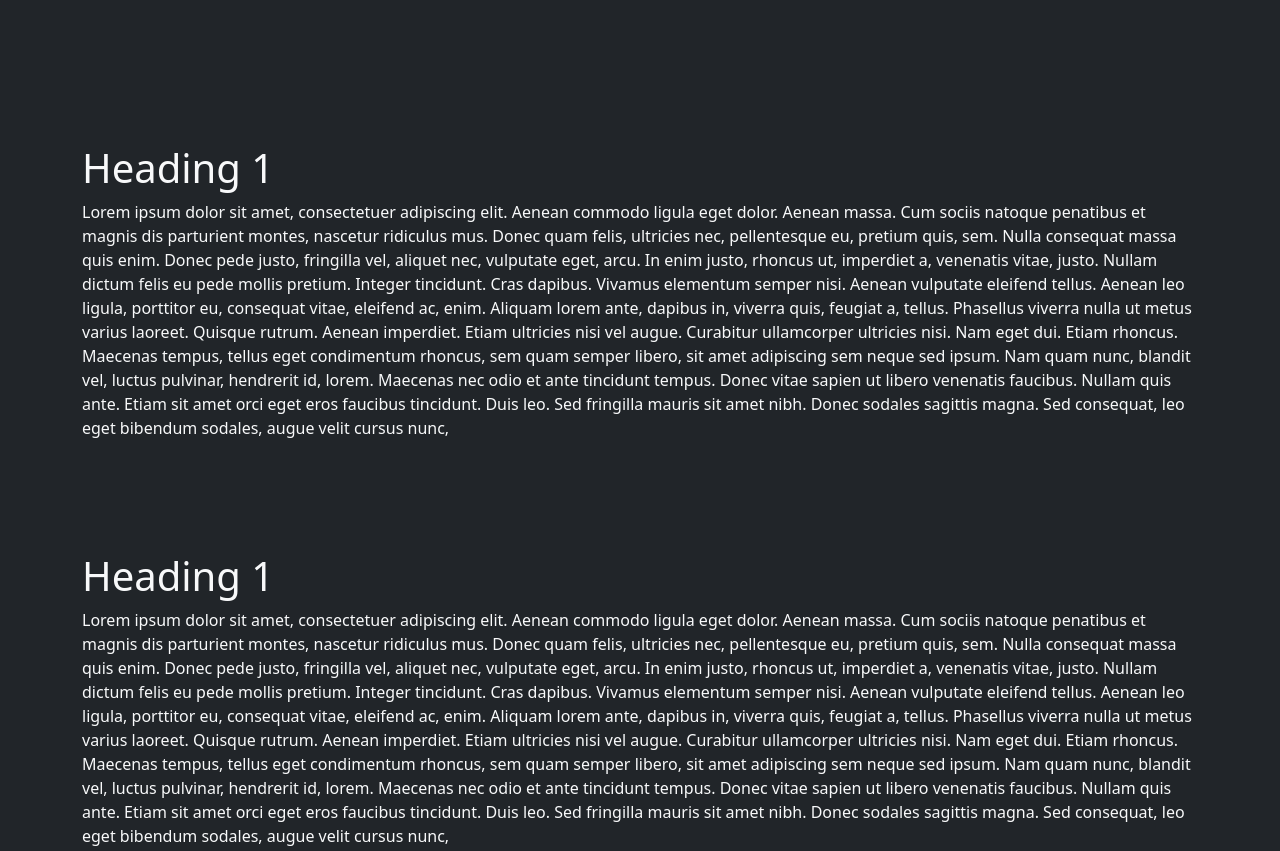
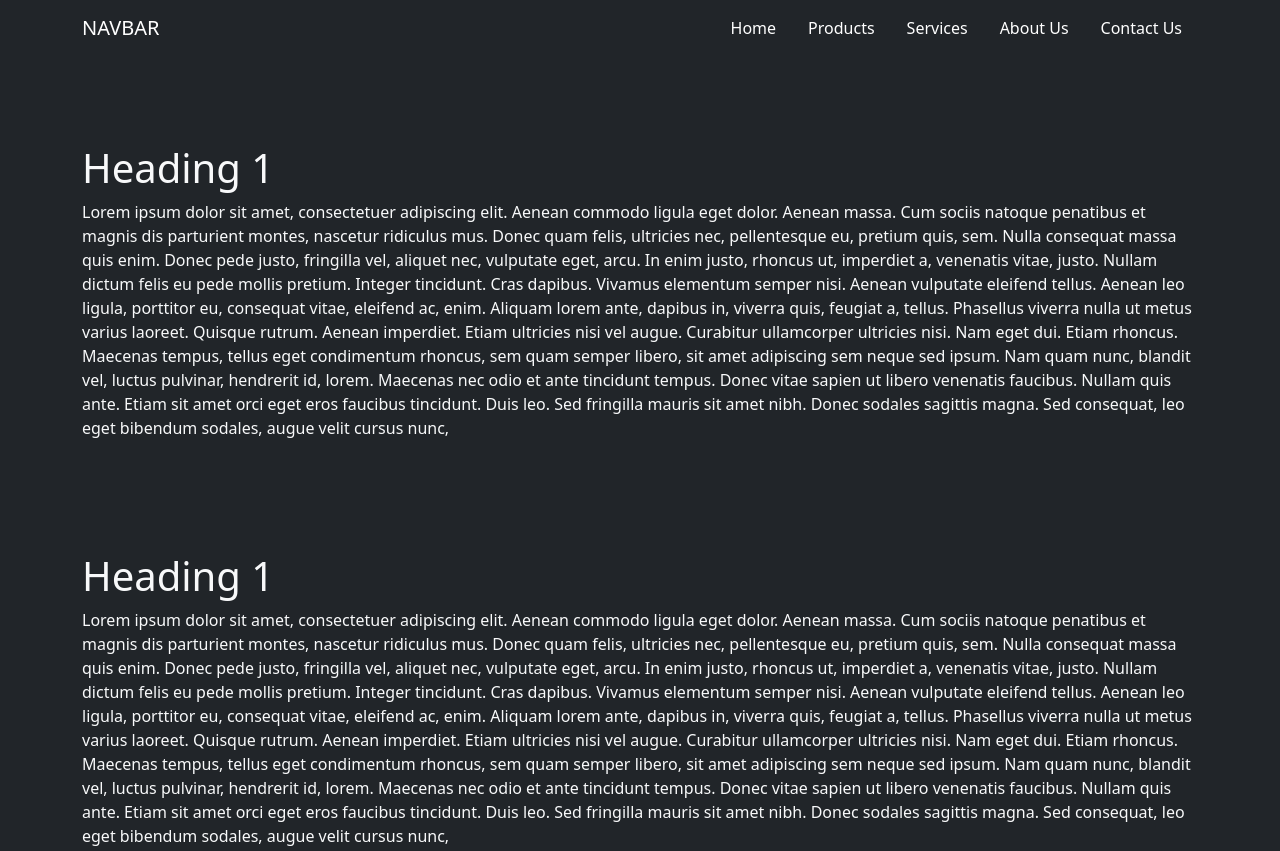
Before and after one commit to ckscode/stickynavbar, a plain HTML site: page index.html in a window 1280 px wide. Shown: the top 851 px of the page. Drawn offline with nearby package versions, Linux system fonts and the light colour scheme.

Commit message:
Update index.html

```diff
--- a/index.html
+++ b/index.html
@@ -20,14 +20,15 @@
         top: 0;
         width: 100%;
         transition: 0.3s;
+      }
+      .navbg {
         background-color: rgba(0, 0, 255, 0.582);
       }
-
     </style>
   </head>
   <body>
     <section class="bg-dark pt-5">
-      <navbar id="nav" class="navbar d-none navbar-expand-lg navbar-dark">
+      <navbar id="nav" class="navbar navbar-expand-lg navbar-dark">
         <div class="container">
           <a href="" class="navbar-brand">NAVBAR</a>
           <button
@@ -136,13 +137,11 @@
 
     <script>
       navbar = document.querySelector('#nav');
-
       window.addEventListener('scroll', () => {
         if (window.scrollY > 0) {
-
-          navbar.classList.remove('d-none');
+          navbar.classList.add('navbg', 'navbar-light');
         } else {
-          navbar.classList.add('d-none');
+          navbar.classList.remove('navbg');
         }
       });
     </script>
```
